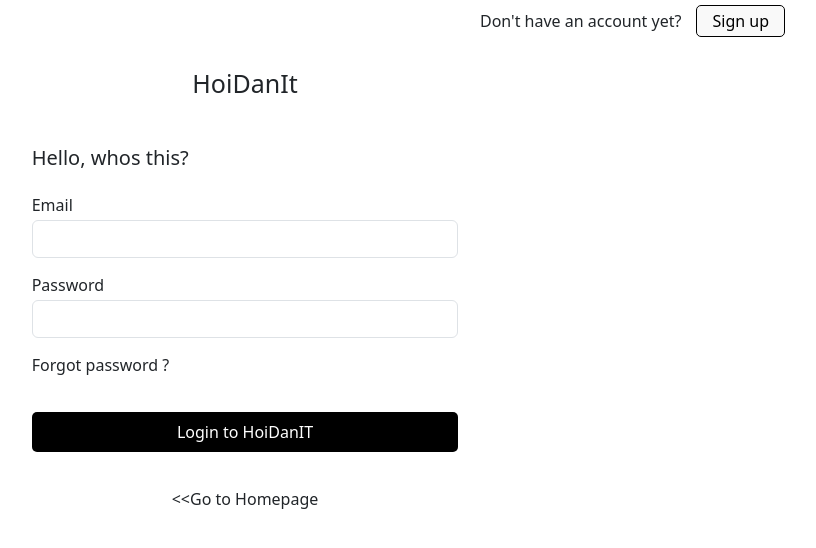
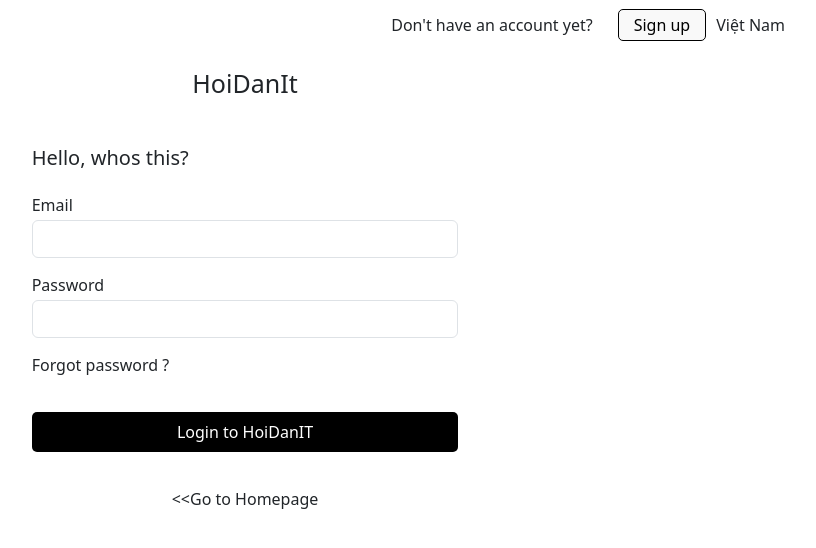
Before and after one commit to averagebinh/test-demo-react, a React (Create React App) app: page /login in a window 1280 px wide. Shown: the top 548 px of the page, without its empty margins (395-1211 px from the left). Built offline with nearby package versions, Linux system fonts and the light colour scheme.

Commit message:
"#108 Design Header Multi-language"

```diff
--- a/package.json
+++ b/package.json
@@ -8,12 +8,16 @@
     "@testing-library/user-event": "13.5.0",
     "axios": "0.27.2",
     "bootstrap": "5.2.0",
+    "i18next": "21.8.16",
+    "i18next-browser-languagedetector": "6.1.4",
+    "i18next-http-backend": "1.4.1",
     "lodash": "4.17.21",
     "nprogress": "0.2.0",
     "react": "18.2.0",
     "react-awesome-lightbox": "1.8.1",
     "react-bootstrap": "2.4.0",
     "react-dom": "18.2.0",
+    "react-i18next": "11.18.3",
     "react-icons": "4.4.0",
     "react-paginate": "8.1.3",
     "react-perfect-scrollbar": "1.5.8",
--- a/src/App.scss
+++ b/src/App.scss
@@ -8,6 +8,12 @@
     sans-serif;
   -webkit-font-smoothing: antialiased;
   -moz-osx-font-smoothing: grayscale;
+}
+
+.languages {
+  .dropdown-toggle::after {
+    display: none !important;
+  }
 }
 
 @media (min-width: 1200px) {
--- a/src/components/Auth/Login.js
+++ b/src/components/Auth/Login.js
@@ -6,6 +6,7 @@
 import { useDispatch } from 'react-redux';
 import { doLogin } from '../../redux/action/userAction';
 import { ImSpinner10 } from 'react-icons/im';
+import Language from '../Header/Language';
 
 const Login = (props) => {
   const [email, setEmail] = useState('');
@@ -59,6 +60,7 @@
       <div className='header mx-auto'>
         <span>Don't have an account yet?</span>
         <button onClick={() => navigate('/register')}>Sign up</button>
+        <Language />
       </div>
       <div className='title col-4 mx-auto'>HoiDanIt</div>
       <div className='welcome col-4  mx-auto'>Hello, whos this?</div>
--- a/src/components/Auth/Login.scss
+++ b/src/components/Auth/Login.scss
@@ -16,9 +16,12 @@
 
   .header {
     height: 45px;
-    text-align: right;
+    padding: 5px 100px 0 100px;
+    display: flex;
+    align-items: center;
+    justify-content: flex-end;
+    gap: 10px;
 
-    padding: 5px 100px 0 100px;
     button {
       border: none;
       padding: 3px 15px;
--- a/src/components/Auth/Register.js
+++ b/src/components/Auth/Register.js
@@ -5,6 +5,7 @@
 import { toast } from 'react-toastify';
 import { FaEyeSlash } from 'react-icons/fa';
 import { VscEye, VscEyeClosed } from 'react-icons/vsc'; // VSCode Icons
+import Language from '../Header/Language';
 const Register = (props) => {
   const [email, setEmail] = useState('');
   const [password, setPassword] = useState('');
@@ -46,6 +47,7 @@
       <div className='header mx-auto'>
         <span>Already have an account?</span>
         <button onClick={() => navigate('../Login')}>Log in</button>
+        <Language />
       </div>
       <div className='title col-4 mx-auto'>Sign up now</div>
       <div className='welcome col-4  mx-auto'>Start your journey?</div>
--- a/src/components/Auth/Register.scss
+++ b/src/components/Auth/Register.scss
@@ -1,8 +1,10 @@
 .register-container {
   .header {
     height: 45px;
-    text-align: right;
-
+    display: flex;
+    align-items: center;
+    justify-content: flex-end;
+    gap: 10px;
     padding: 5px 100px 0 100px;
     button {
       border: none;
--- a/src/components/Header/Header.js
+++ b/src/components/Header/Header.js
@@ -7,6 +7,7 @@
 import { logout } from '../../services/apiServices';
 import { toast } from 'react-toastify';
 import { doLogout } from '../../redux/action/userAction';
+import Language from './Language';
 const Header = () => {
   const isAuthenticated = useSelector((state) => state.user.isAuthenticated);
   const account = useSelector((state) => state.user.account);
@@ -74,6 +75,8 @@
                 </NavDropdown.Item>
               </NavDropdown>
             )}
+
+            <Language />
           </Nav>
         </Navbar.Collapse>
       </Container>
--- /dev/null
+++ b/src/components/Header/Language.js
@@ -0,0 +1,18 @@
+import NavDropdown from 'react-bootstrap/NavDropdown';
+
+const Language = (props) => {
+  return (
+    <>
+      <NavDropdown
+        title='Việt Nam'
+        id='basic-nav-dropdown'
+        className='languages'
+      >
+        <NavDropdown.Item>English</NavDropdown.Item>
+        <NavDropdown.Item>Việt Nam</NavDropdown.Item>
+      </NavDropdown>
+    </>
+  );
+};
+
+export default Language;
```
Also changed, not shown: 1 other file (tests, documents, lock files or other folders).
